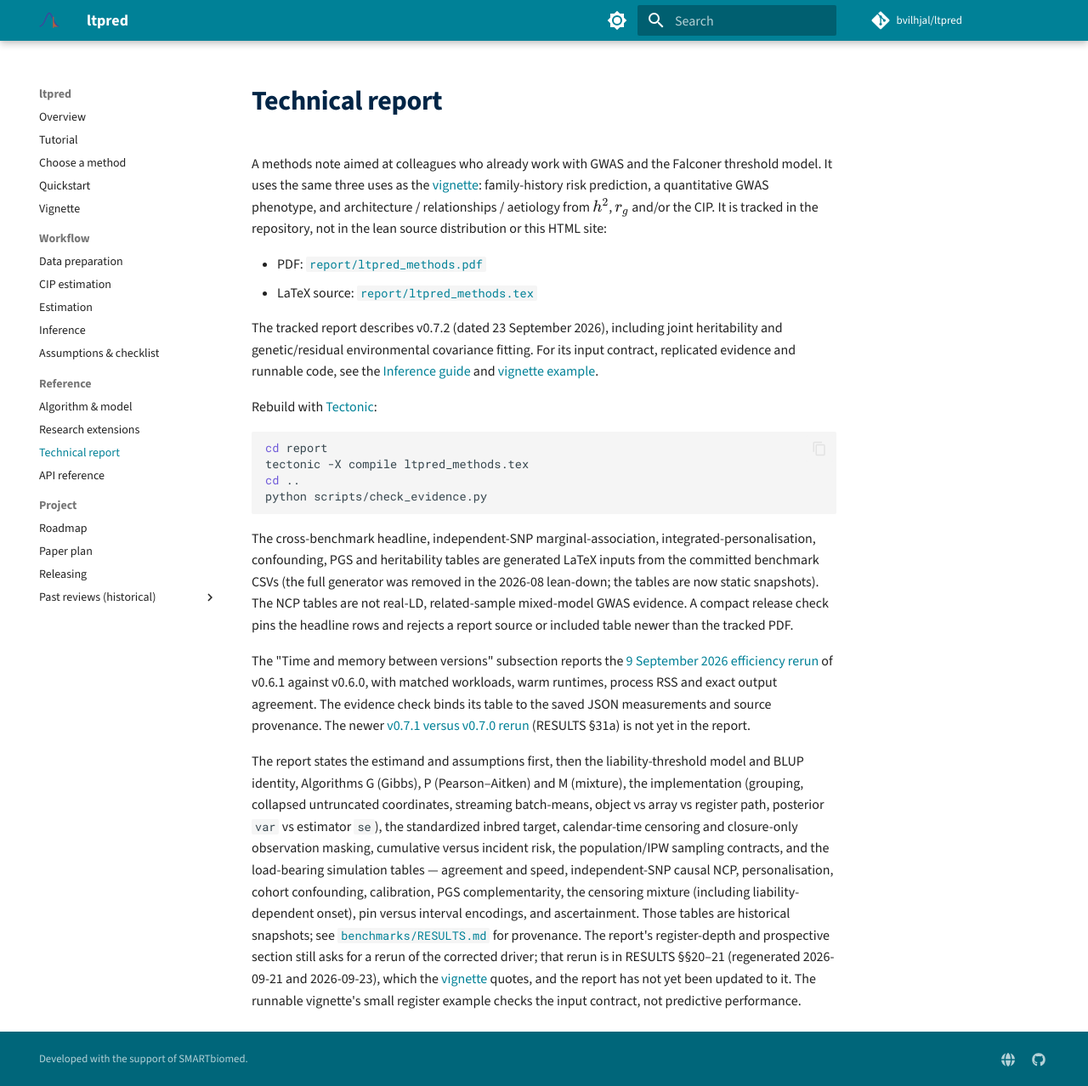
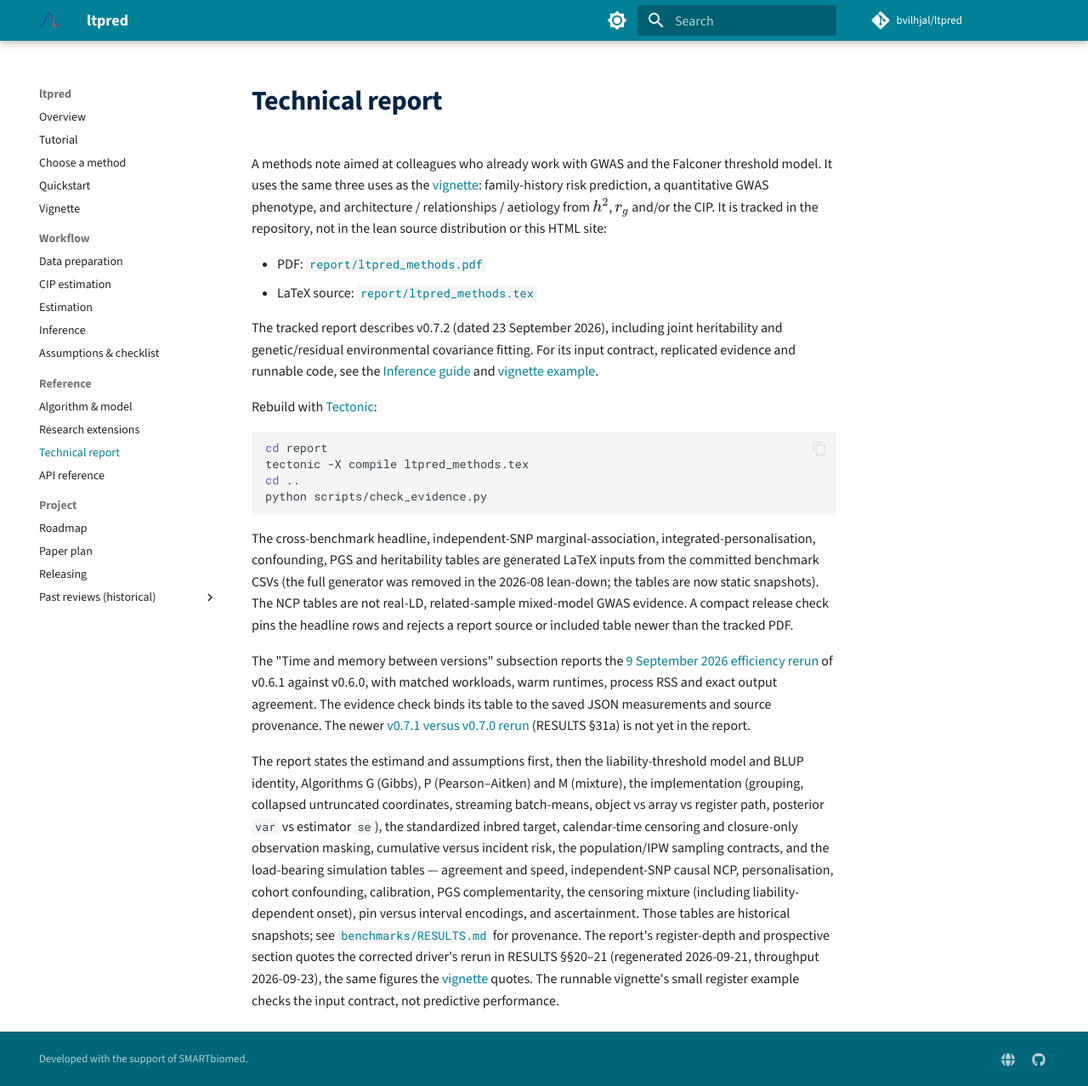
Before and after one commit to bvilhjal/ltpred, an MkDocs documentation site: the page built from docs/report.md, in a window 1280 px wide and 1278 px high. Shown: the whole window at 85% size. Built offline with MkDocs 1.6.1 and Material for MkDocs 9.7.7, drawn with Linux system fonts in a browser that asks for light colours; comment, search, counter and statistics services are not loaded.

Commit message:
Fix the tetrachoric name collision; refresh the report's register section
- ltpred/__init__.py: once ltpred.tetrachoric was loaded, the import system
  bound the submodule over the lazily exported function, so
  `from ltpred import tetrachoric` returned a module. The package module now
  keeps the function bound; the submodule stays importable by dotted name.
  The strict xfail becomes a regular test over three import orders.
- examples/vignette.py: main() now runs register_example(), whose leakage
  assertions never executed, and returns the counts the vignette quotes;
  tests/test_vignette_numbers.py checks them. Drop the tetrachoric workaround.
- report: the register-depth/prospective section quotes RESULTS §§20-21
  instead of asking for a rerun; PDF rebuilt, check_evidence passes.

Co-Authored-By: Claude Opus 5.5 <noreply@anthropic.com>

```diff
--- a/docs/report.md
+++ b/docs/report.md
@@ -57,8 +57,8 @@ ascertainment.
 Those tables are historical snapshots; see
 [`benchmarks/RESULTS.md`](https://github.com/bvilhjal/ltpred/blob/main/benchmarks/RESULTS.md)
 for provenance.
-The report's register-depth and prospective section still asks for a rerun
-of the corrected driver; that rerun is in RESULTS §§20–21 (regenerated
-2026-09-21 and 2026-09-23), which the [vignette](vignette.md) quotes, and
-the report has not yet been updated to it. The runnable vignette's small
-register example checks the input contract, not predictive performance.
+The report's register-depth and prospective section quotes the corrected
+driver's rerun in RESULTS §§20–21 (regenerated 2026-09-21, throughput
+2026-09-23), the same figures the [vignette](vignette.md) quotes. The
+runnable vignette's small register example checks the input contract, not
+predictive performance.
```
Also changed, not shown: CHANGELOG.md (+26 -0 lines), ltpred/__init__.py (+24 -0 lines), 5 other files.
